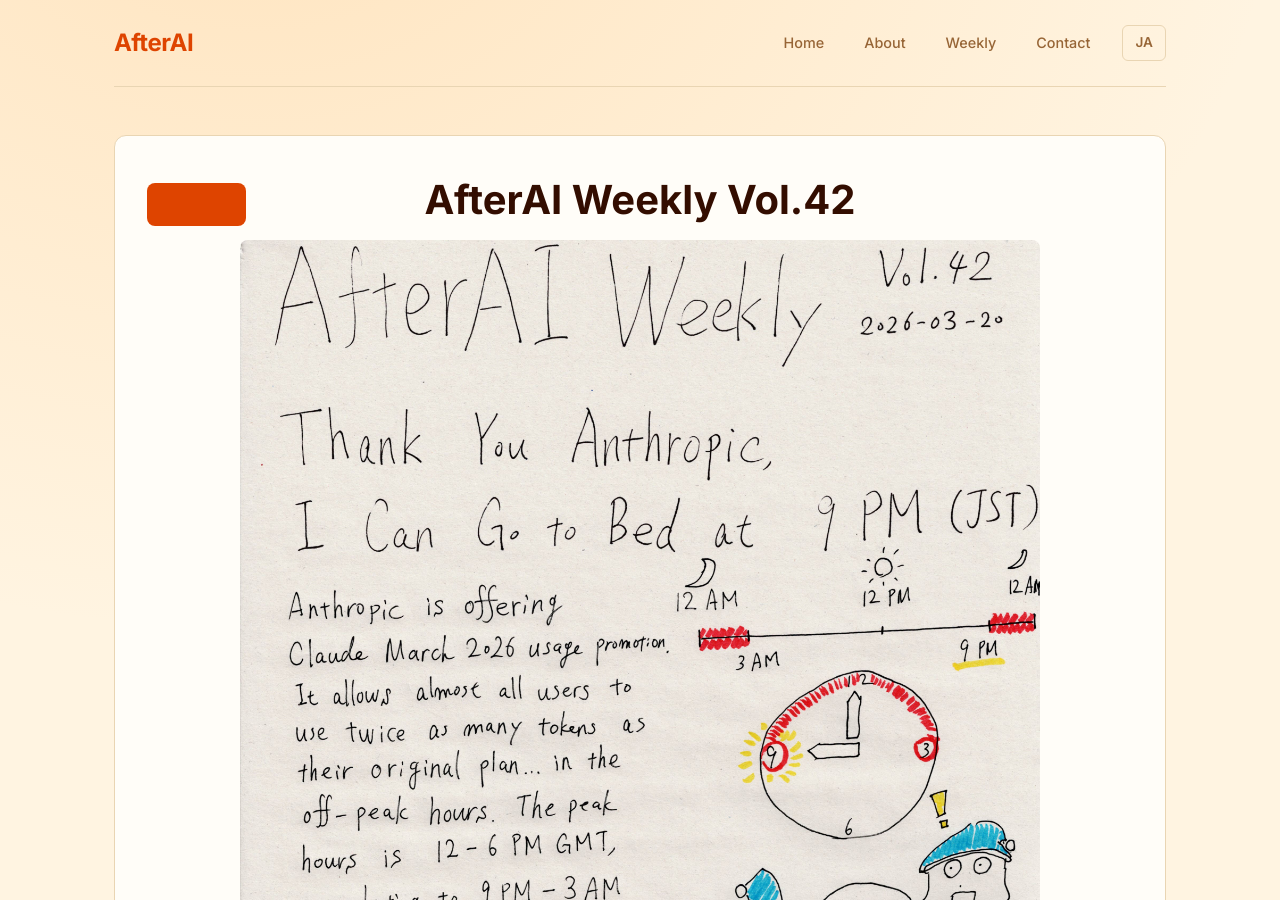
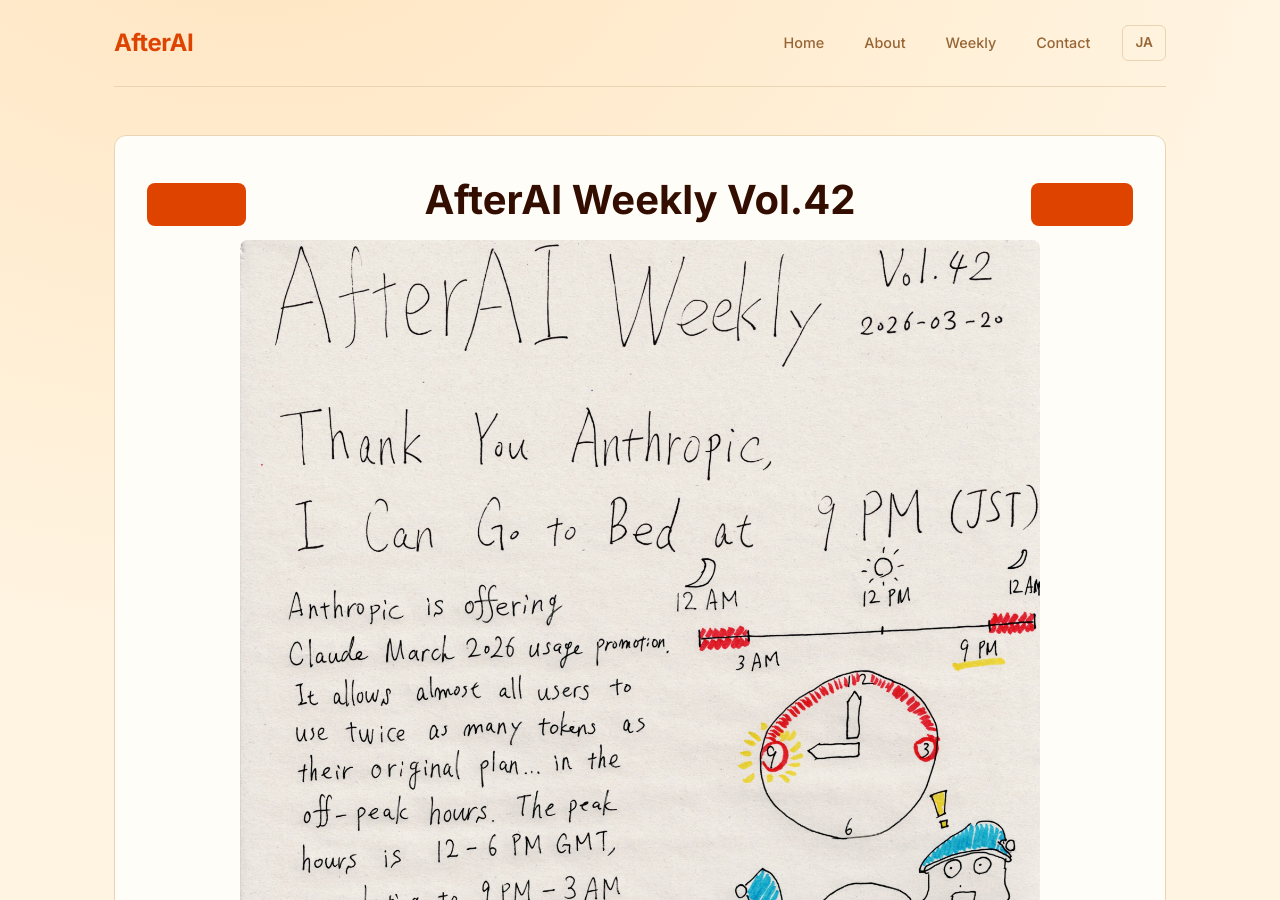
Before and after one commit to AfterAILab/AfterAILab.github.io, a Jekyll site: the page built from weekly/vol42.html, in a window 1280 px wide and 900 px high. Built offline with Jekyll 4.4.1, drawn with Linux system fonts in a browser that asks for light colours.

Commit message:
Add Vol. 43

```diff
--- a/_data/weekly_issues.yml
+++ b/_data/weekly_issues.yml
@@ -125,3 +125,5 @@
   slug: vol41
 - number: 42
   slug: vol42
+- number: 43
+  slug: vol43
--- /dev/null
+++ b/weekly/vol43.html
@@ -0,0 +1,5 @@
+---
+layout: weekly_issue
+title: "AfterAI Weekly Vol.43"
+slug: vol43
+---
```
Also changed, not shown: 1 other file.
